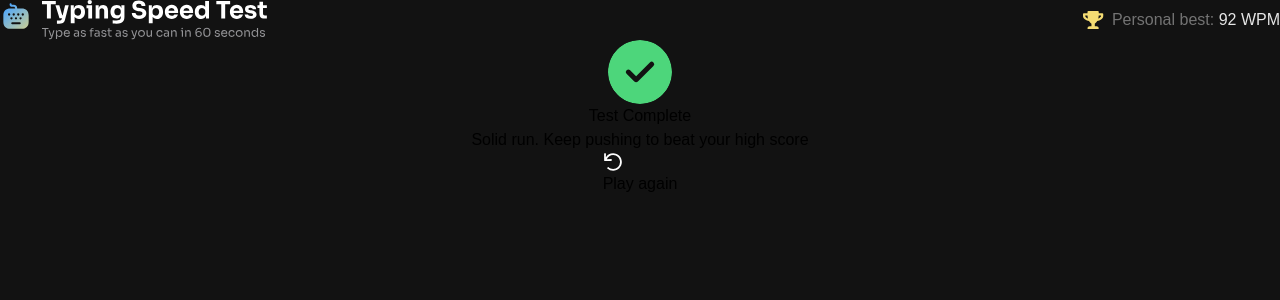
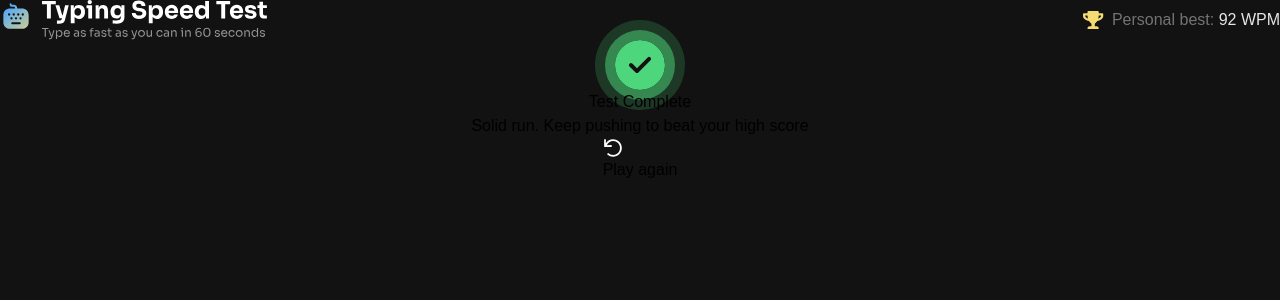
Before and after one commit to Zer0-Gravity/mini-react-project, a React (Vite) app in the folder typing-test/: page /result in a window 1280 px wide. Shown: the top 300 px of the page. Built offline with nearby package versions, Linux system fonts and the light colour scheme.

Commit message:
Style: Check image

```diff
--- a/typing-test/src/Component/Result.tsx
+++ b/typing-test/src/Component/Result.tsx
@@ -6,8 +6,10 @@ function Result() {
             {/* Header section */}
             <Header />
 
-            <section className="flex-1 flex flex-col items-center justify-center md:w-full">
-                <img src="/images/icon-completed.svg" alt="complete" />
+            <section className="flex-1 flex flex-col items-center justify-center md:w-full ">
+                <div className="complete-icon">
+                    <img src="/images/icon-completed.svg" alt="complete" />
+                </div>
                 <h1>Test Complete</h1>
                 <p>Solid run. Keep pushing to beat your high score</p>
             </section>
--- a/typing-test/src/index.css
+++ b/typing-test/src/index.css
@@ -34,4 +34,36 @@ body {
             transform: rotate(-369deg);
         }
     }
+
+    .complete-icon {
+        width: 50px;
+        aspect-ratio: 1/1;
+        position: relative;
+    }
+
+    .complete-icon::before {
+        content: "";
+        position: absolute;
+        width: 70px;
+        aspect-ratio: 1/1;
+        top: 50%;
+        left: 50%;
+        transform: translate(-50%, -50%);
+        border-radius: 100%;
+        background-color: rgba(76, 214, 122, 0.5);
+        z-index: -1;
+    }
+
+    .complete-icon::after {
+        content: "";
+        position: absolute;
+        width: 90px;
+        aspect-ratio: 1/1;
+        top: 50%;
+        left: 50%;
+        transform: translate(-50%, -50%);
+        border-radius: 100%;
+        background-color: rgba(76, 214, 122, 0.2);
+        z-index: -1;
+    }
 }
```
